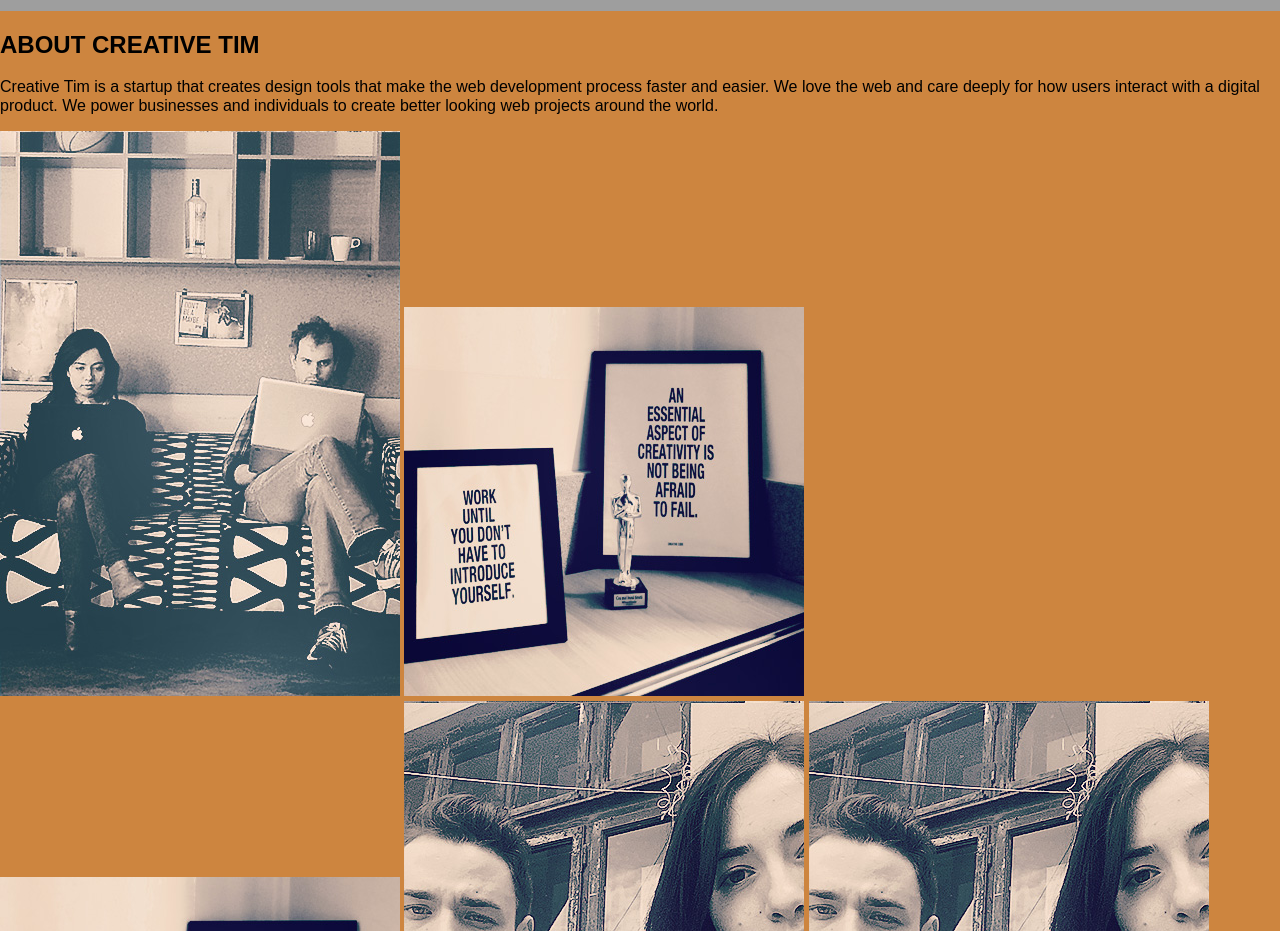
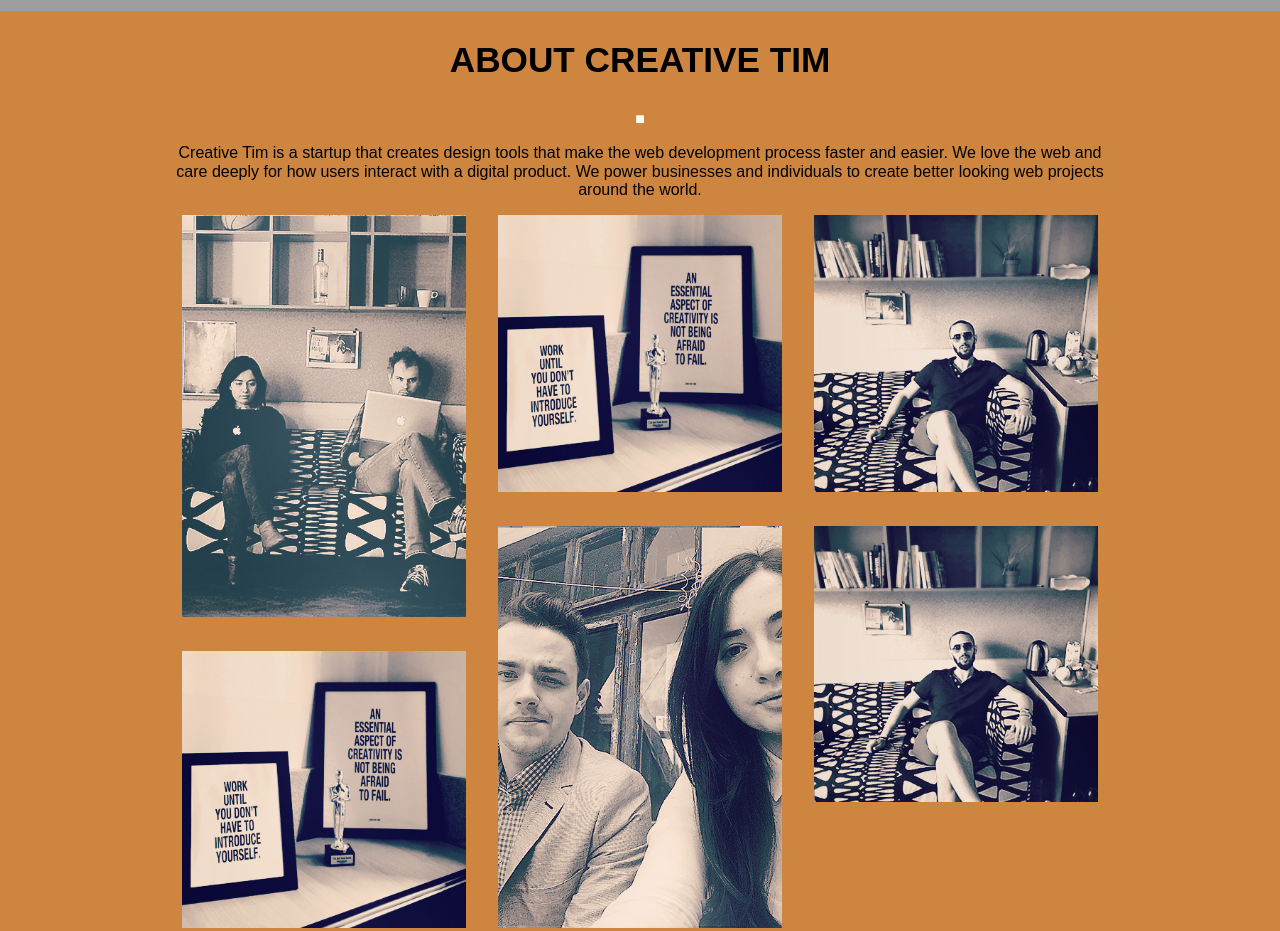
Before and after one commit to JaimeAPF/proyectoinicial, a plain HTML site: page index.html in a window 1280 px wide. Shown: the part 840-1771 px from the top of the page. Drawn offline with Linux system fonts and the light colour scheme; grey boxes are pictures that could not be loaded.

Commit message:
estilos para seccion about

```diff
--- a/assets/css/index.css
+++ b/assets/css/index.css
@@ -2,6 +2,14 @@ body, html {
 	background: peru;
 	font-size: 16px;
 }
+
+/*UTILIDADES*/
+.u-dash{
+	text-align: center;
+	color: #fff;
+}
+
+
 /*HEADER*/
 header{
 	background: white;
@@ -34,3 +42,35 @@ header{
 	font-size: 2em;
 	text-align: center;
 }
+
+/*ABOUT*/
+.about{
+	width: 74%;
+	margin: 0 auto;
+
+}
+
+.about-title{
+	font-size: 2.2em;
+	text-align: center;
+}
+
+.about-text{
+	text-align: center;
+}
+
+
+.about-contentCols{
+	display: flex;
+	justify-content: space-around;
+	margin: 0 auto;
+}
+
+.about-contentCols-col{
+	width: 30%;
+}
+
+.about-contentCols-col .img{
+	width: 100%;
+	margin-bottom: 30px;
+}
--- a/index.html
+++ b/index.html
@@ -37,23 +37,25 @@
 	<!--ABOUT-->
 	<section class="about">
 		<h2 class="about-title">ABOUT CREATIVE TIM</h2>
-		<div class="u-dash"></div>
+		<div class="u-dash">
+			&#9632;
+		</div>
 		<p class="about-text">Creative Tim is a startup that creates design tools that make the web development process faster and easier. We love the
 			web and care deeply for how users interact with a digital product. We power businesses and individuals to create better
 			looking web projects around the world.</p>
 		<div class="about-contentCols">
 			<div class="about-contentCols-col">
-				<img src="./assets/img/img1.jpg" alt="Imagen" class="about-img">
-				<img src="./assets/img/img2.jpg" alt="Imagen" class="about-img">
+				<img src="./assets/img/img1.jpg" alt="Imagen" class="img">
+				<img src="./assets/img/img2.jpg" alt="Imagen" class="img">
 			</div>
 			<div class="about-contentCols-col">
-				<img src="./assets/img/img3.jpg" alt="Imagen" class="about-img">
-				<img src="./assets/img/img4.jpg" alt="Imagen" class="about-img">
-				<img src="./assets/img/img5.jpg" alt="Imagen" class="about-img">
+				<img src="./assets/img/img3.jpg" alt="Imagen" class="img">
+				<img src="./assets/img/img4.jpg" alt="Imagen" class="img">
+				<img src="./assets/img/img5.jpg" alt="Imagen" class="img">
 			</div>
 			<div class="about-contentCols-col">
-				<img src="./assets/img/img6.jpg" alt="Imagen" class="about-img">
-				<img src="./assets/img/img7.jpg" alt="Imagen" class="about-img">
+				<img src="./assets/img/img6.jpg" alt="Imagen" class="img">
+				<img src="./assets/img/img7.jpg" alt="Imagen" class="img">
 			</div>
 		</div>
 	</section>
```
